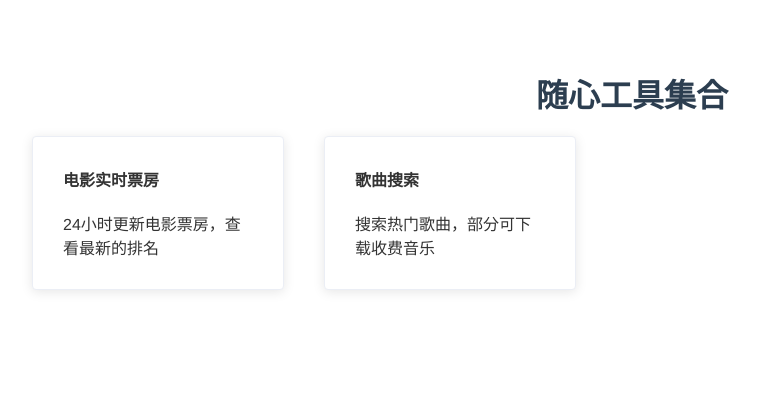
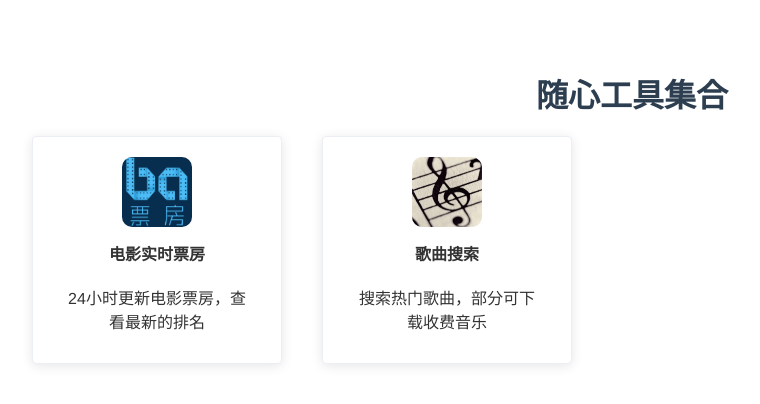
Before and after one commit to itliuwk/tools, a Vue app: page / in a window 1280 px wide. Shown: the top 404 px of the page, without its empty margins (8-768 px from the left). Built offline with nearby package versions, Linux system fonts and the light colour scheme; what vue-jsonp would draw is missing.

Commit message:
增加对应图片

```diff
--- a/src/components/index.vue
+++ b/src/components/index.vue
@@ -1,19 +1,24 @@
 <template>
   <div class="index">
     <h1>随心工具集合</h1>
-    <el-card class="box-card" v-for="(item,index) in list" :key="index">
+    <div  class="box-card" v-for="(item,index) in list" :key="index">
+      <el-card>
         <router-link :to="item.path">
           <div>
+            <img :src="item.src" alt="" width="70" height="70">
             <p class="title">{{item.name}}</p>
             <p>{{item.info}}</p>
           </div>
         </router-link>
       </el-card>
     </div>
+
+  </div>
 </template>
 
 <script>
-
+  import pf from'../assets/pf.png'
+  import gq from'../assets/gq.png'
 
   export default {
     name: "index",
@@ -23,12 +28,14 @@
           {
             name: '电影实时票房',
             path: '/dy',
-            info: '24小时更新电影票房，查看最新的排名'
+            info: '24小时更新电影票房，查看最新的排名',
+            src: pf
           },
           {
             name: '歌曲搜索',
             path: '/music',
-            info: '搜索热门歌曲，部分可下载收费音乐'
+            info: '搜索热门歌曲，部分可下载收费音乐',
+            src: gq
           }
         ]
       }
@@ -66,5 +73,22 @@
   a {
     text-decoration: none;
     color: #333;
+    div{
+      text-align: center;
+      img{
+        border-radius: 10px;
+      }
+    }
+  }
+
+  .box-card:hover{
+    transform: translate3d(0,-.3rem,0);
+    transition: all .3s ease;
+    .el-card{
+      background-color: #4293f4!important;
+      p{
+        color: #fff;
+      }
+    }
   }
 </style>
```
Also changed, not shown: src/assets/gq.png (added), src/assets/pf.png (added). Lines whose indentation alone changed are shown as unchanged.
